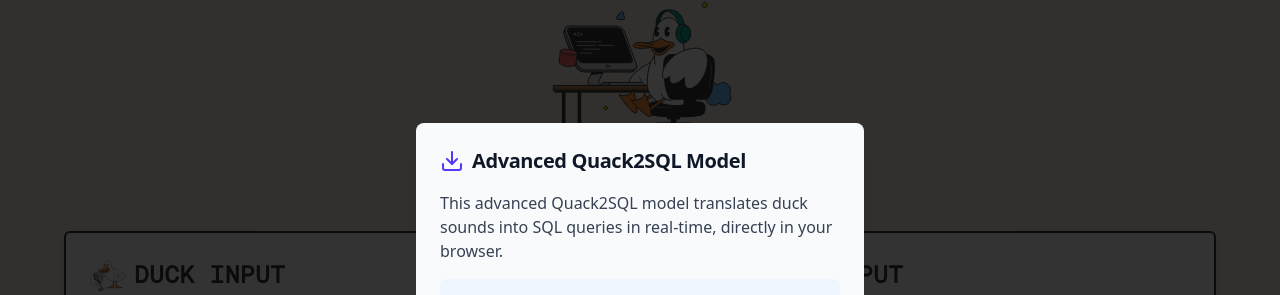
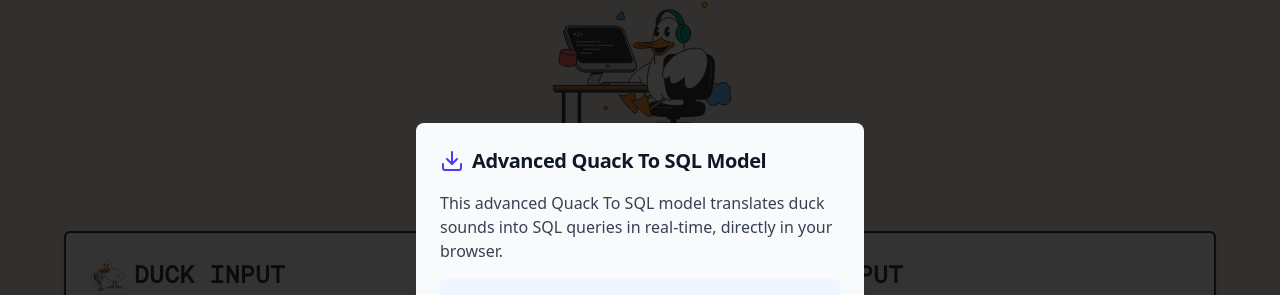
Before and after one commit to motherduckdb/quacktosql, a Next.js app: page / in a window 1280 px wide. Shown: the part 65-360 px from the top of the page. Built offline with nearby package versions, Linux system fonts and the light colour scheme.

Commit message:
update quack2sql copy to quack to SQL

```diff
--- a/app/components/IntroModal.tsx
+++ b/app/components/IntroModal.tsx
@@ -17,12 +17,12 @@ export const IntroModal: React.FC<IntroModalProps> = ({ isOpen, onDownload }) =>
             <polyline points="7 10 12 15 17 10"></polyline>
             <line x1="12" y1="15" x2="12" y2="3"></line>
           </svg>
-          <h2 className="title-main text-xl font-semibold text-gray-900">Advanced Quack2SQL Model</h2>
+          <h2 className="title-main text-xl font-semibold text-gray-900">Advanced Quack To SQL Model</h2>
         </div>
 
         <div className="mb-6">
           <p className="text-gray-700 mb-4">
-            This advanced Quack2SQL model translates duck sounds into SQL queries in real-time, directly in your browser.
+            This advanced Quack To SQL model translates duck sounds into SQL queries in real-time, directly in your browser.
           </p>
 
           <div className="bg-blue-50 p-4 rounded-md mb-4">
--- a/app/layout.tsx
+++ b/app/layout.tsx
@@ -24,17 +24,17 @@ const geistMono = Geist_Mono({
 });
 
 export const metadata: Metadata = {
-  title: "Quack2SQL - Translate Duck Sounds to SQL Queries",
+  title: "Quack To SQL - Translate Duck Sounds to SQL Queries",
   description: "The world's first duck-based SQL query generator. Convert your quacks into powerful SQL queries directly in your browser with no data leaving your device.",
   openGraph: {
-    title: "Quack2SQL - Duck Sounds to SQL Queries",
+    title: "Quack To SQL - Duck Sounds to SQL Queries",
     description: "The world's first duck-based SQL query generator. Convert quacks into powerful SQL queries in your browser.",
     images: [
       {
         url: "/website_card.png",
         width: 1200,
         height: 630,
-        alt: "Quack2SQL"
+        alt: "Quack To SQL"
       }
     ],
     locale: "en_US",
@@ -42,10 +42,10 @@ export const metadata: Metadata = {
   },
   twitter: {
     card: "summary_large_image",
-    title: "Quack2SQL - Duck Sounds to SQL Queries",
+    title: "Quack To SQL - Duck Sounds to SQL Queries",
     description: "The world's first duck-based SQL query generator. Convert quacks into powerful SQL queries in your browser.",
     images: ["/website_card.png"],
-    creator: "@quack2sql"
+    creator: "@Quack To SQL"
   },
   icons: {
     icon: [
--- a/app/page.tsx
+++ b/app/page.tsx
@@ -206,7 +206,7 @@ export default function Home() {
         <div className="text-center mb-6">
           <div className="flex flex-col items-center justify-center">
             <img src="/duck-quack.svg" alt="Duck" className="h-60 w-60 -mb-16" />
-            <h1 className="title-quack text-4xl font-bold">QUACK2SQL MODEL</h1>
+            <h1 className="title-quack text-4xl font-bold">Quack To SQL MODEL</h1>
           </div>
           <h2 className="title-sub text-xl text-[#383838] mt-3">A model that generates SQL from quack sound</h2>
           {tps && (
```
Also changed, not shown: public/favicon/site.webmanifest, 1 other file (tests, documents, lock files or other folders).
